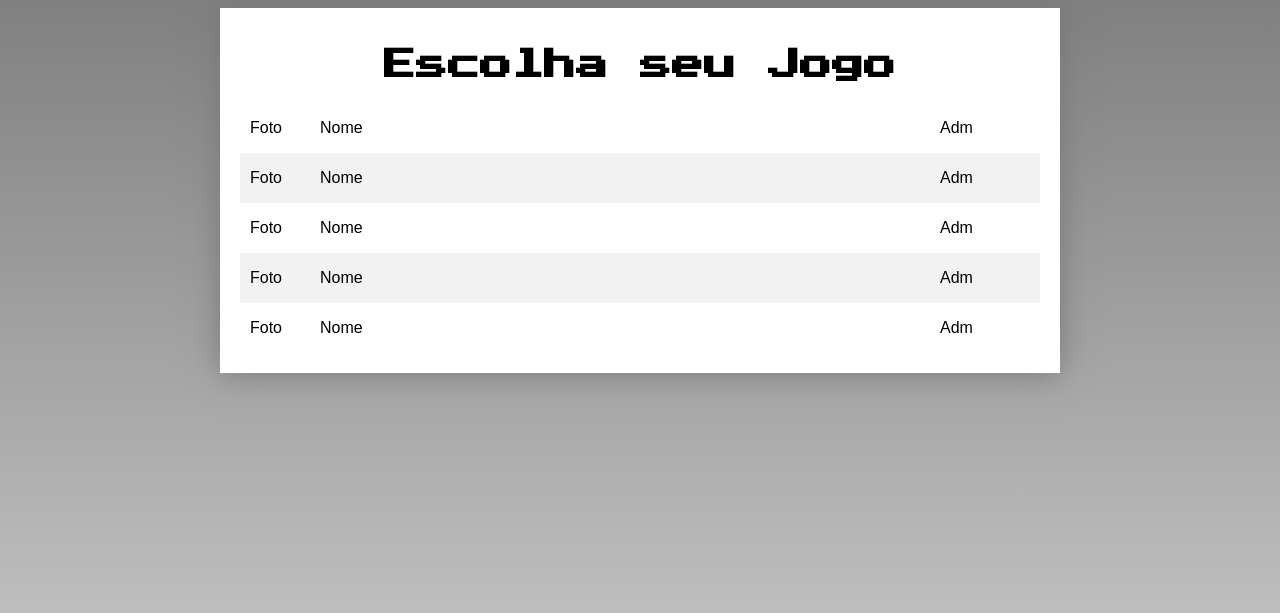
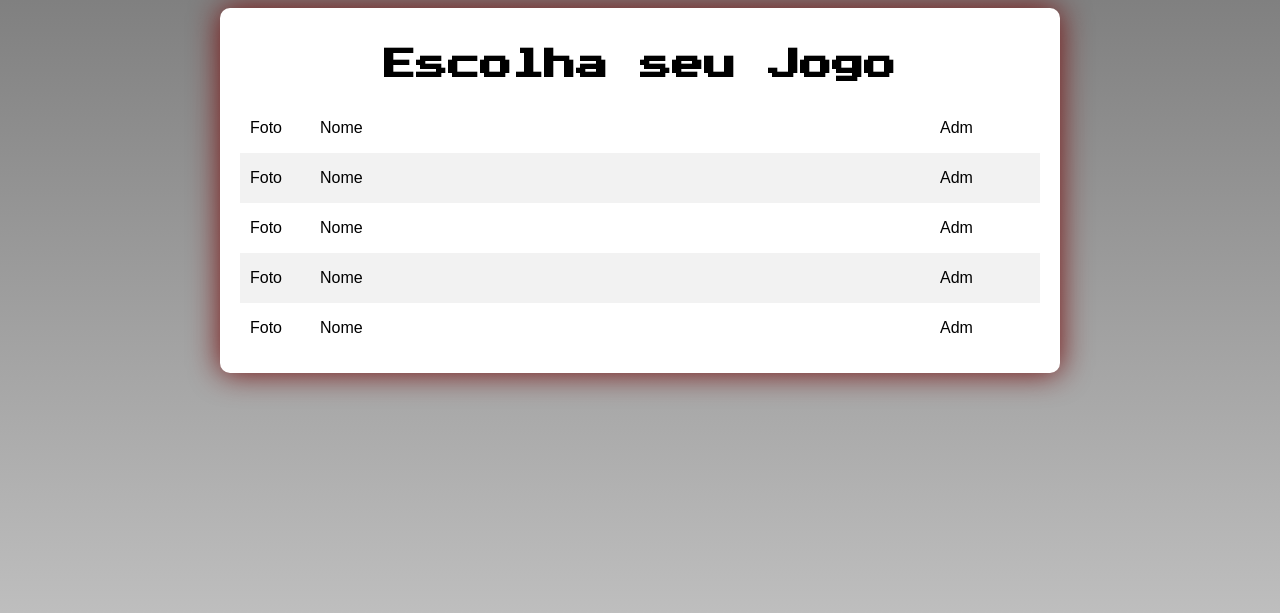
Before and after one commit to jharbes/PHPcomMySQL, a PHP site: page / in a window 1280 px wide. Shown: the top 613 px of the page. Run offline with PHP 8.4, Linux system fonts and the light colour scheme.

Commit message:
atualizacao

```diff
--- /dev/null
+++ b/banco/comando.txt
@@ -0,0 +1 @@
+SELECT j.cod, j.nome, g.genero, p.produtora, j.descricao, j.nota, j.capa FROM jogos j join generos g on j.genero=g.cod join produtoras p on j.produtora=p.cod;
--- a/estilos/style.css
+++ b/estilos/style.css
@@ -18,7 +18,8 @@ div#corpo{
     margin: auto;
     padding: 20px;
     background-color: #fff;
-    box-shadow: 0px 0px 30px #777;
+    box-shadow: 0px 0px 30px rgb(117, 15, 15);
+    border-radius: 10px;
 }
 table.listagem{
     width: 100%;
```
